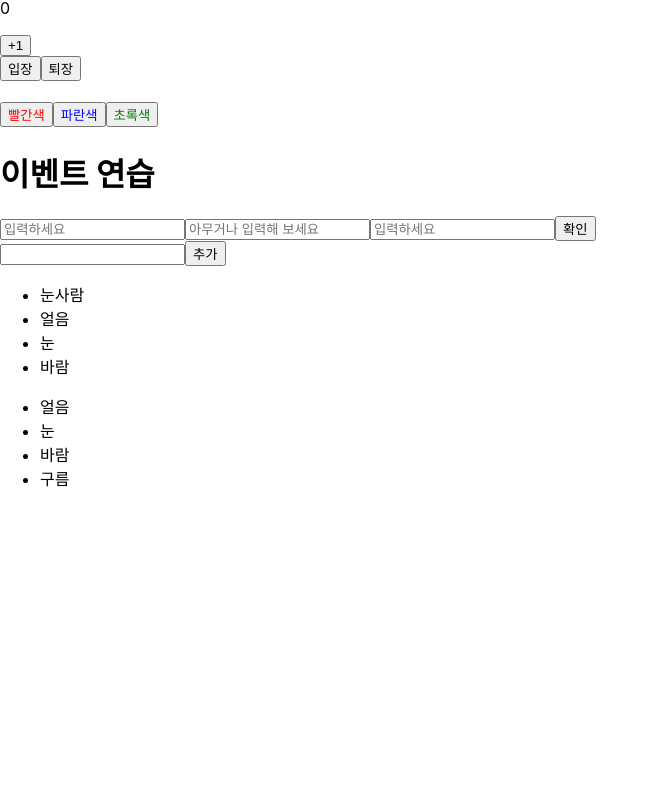
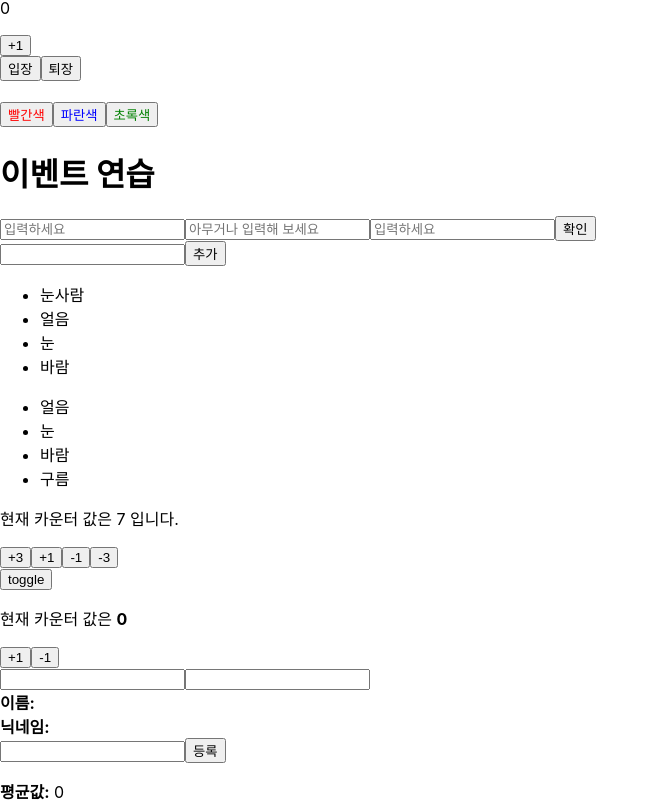
Before and after one commit to younge12/react_project, a React (Create React App) app in the folder react-app/: page / in a window 1280 px wide. Shown: the part 671-1474 px from the top of the page, without its empty margins (0-659 px from the left). Before the commit the page ends 1177 px from the top, so only its background shows below. Built offline with nearby package versions, Linux system fonts and the light colour scheme.

Commit message:
컴포넌트

```diff
--- a/react-app/src/App.js
+++ b/react-app/src/App.js
@@ -6,6 +6,11 @@ import Counter from "./components/Counter";
 import Say from "./components/Say";
 import EventPractice from "./components/EventPractice";
 import IterationSample from "./components/IterationSample";
+import Counter02 from "./components/Counter02";
+import Counter03 from "./components/Counter03";
+import Parents from "./components/Parents";
+import Info02 from "./components/Info02";
+import Average from "./components/Average";
 
 function App() {
   const name1 = "리액트";
@@ -31,6 +36,11 @@ function App() {
       <Say />
       <EventPractice />
       <IterationSample />
+      <Counter02 />
+      <Parents />
+      <Counter03 />
+      <Info02 />
+      <Average />
     </>
   );
 }
--- /dev/null
+++ b/react-app/src/components/Average.jsx
@@ -0,0 +1,46 @@
+import { useState, useMemo, useCallback } from "react";
+
+const getAverage = (numbers) => {
+  console.log("평균값 계싼 중...");
+  if (numbers.length === 0) return 0;
+  const sum = numbers.reduce((a, b) => a + b);
+  return sum / numbers.length;
+};
+
+const Average = () => {
+  const [list, setList] = useState([]);
+  const [number, setNumber] = useState("");
+
+  const onChange = useCallback((e) => {
+    setNumber(e.target.value);
+  }, []);
+
+  const onInsert = useCallback(
+    (e) => {
+      const nextList = list.concat(parseInt(number));
+      setList(nextList);
+      setNumber("");
+    },
+    [list, number]
+  );
+
+  const avg = useMemo(() => getAverage(list), [list]);
+
+  return (
+    <div>
+      <input type="number" value={number} onChange={onChange} />
+      <button onClick={onInsert}>등록</button>
+      <ul>
+        {list.map((value, index) => (
+          <li key={index}>{value}</li>
+        ))}
+      </ul>
+      <div>
+        {/* <b>평균값:</b> {getAverage(list)} */}
+        <b>평균값:</b> {avg}
+      </div>
+    </div>
+  );
+};
+
+export default Average;
--- /dev/null
+++ b/react-app/src/components/Counter02.jsx
@@ -0,0 +1,27 @@
+import { useState } from "react";
+
+const Counter02 = () => {
+  const [number, setNumber] = useState(7);
+  const handleClick = (n) => {
+    setNumber(number + n);
+  };
+  return (
+    <>
+      <p>현재 카운터 값은 {number} 입니다.</p>
+      <button id="plus" onClick={() => handleClick(3)}>
+        +3
+      </button>
+      <button id="plus" onClick={() => handleClick(1)}>
+        +1
+      </button>
+      <button id="min" onClick={() => handleClick(-1)}>
+        -1
+      </button>
+      <button id="min" onClick={() => handleClick(-3)}>
+        -3
+      </button>
+    </>
+  );
+};
+
+export default Counter02;
--- /dev/null
+++ b/react-app/src/components/Counter03.jsx
@@ -0,0 +1,27 @@
+import { useReducer } from "react";
+
+function reducer(state, action) {
+  switch (action.type) {
+    case "INCREMENT":
+      return { value: state.value + 1 };
+    case "DECREMENT":
+      return { value: state.value - 1 };
+    default:
+      return state;
+  }
+}
+
+const Counter03 = () => {
+  const [state, dispatch] = useReducer(reducer, { value: 0 });
+  return (
+    <div>
+      <p>
+        현재 카운터 값은 <b>{state.value}</b>
+      </p>
+      <button onClick={() => dispatch({ type: "INCREMENT" })}>+1</button>
+      <button onClick={() => dispatch({ type: "DECREMENT" })}>-1</button>
+    </div>
+  );
+};
+
+export default Counter03;
--- /dev/null
+++ b/react-app/src/components/Info.jsx
@@ -0,0 +1,37 @@
+import { useState, useEffect } from "react";
+
+const Info = () => {
+  const [name, setName] = useState("");
+  const [nick, setNick] = useState("");
+
+  //   useEffect(() => {
+  //     console.log("랜더링 바뀔때마다 실행");
+  //   });
+  useEffect(() => {
+    console.log("name 랜더링 바뀔때마다 실행");
+
+    return () => {
+      console.log("값이 바뀌기 전에 실행");
+    };
+  }, [name]);
+  return (
+    <>
+      <div>
+        <input
+          type="text"
+          name="name"
+          onChange={(e) => setName(e.target.value)}
+        />
+        <input
+          type="text"
+          name="nick"
+          onChange={(e) => setNick(e.target.value)}
+        />
+        <h1>이름 : {name}</h1>
+        <h1>닉네임 : {nick}</h1>
+      </div>
+    </>
+  );
+};
+
+export default Info;
--- /dev/null
+++ b/react-app/src/components/Info02.jsx
@@ -0,0 +1,41 @@
+import { useReducer } from "react";
+
+function reducer(state, action) {
+  return {
+    ...state,
+    [action.name]: action.value,
+  };
+}
+
+const Info02 = () => {
+  const [state, dispatch] = useReducer(reducer, {
+    name: "",
+    nickname: "",
+  });
+
+  const { name, nickname } = state;
+
+  const onChange = (e) => dispatch(e.target);
+
+  return (
+    <div>
+      <div>
+        <input type="text" name="name" value={name} onChange={onChange} />
+        <input
+          type="text"
+          name="nickname"
+          value={nickname}
+          onChange={onChange}
+        />
+      </div>
+      <div>
+        <b>이름:</b> {name}
+      </div>
+      <div>
+        <b>닉네임:</b> {nickname}
+      </div>
+    </div>
+  );
+};
+
+export default Info02;
--- /dev/null
+++ b/react-app/src/components/Parents.jsx
@@ -0,0 +1,22 @@
+import { useState } from "react";
+import Info from "./Info";
+
+const Parents = () => {
+  const [show, setShow] = useState(false);
+  return (
+    <>
+      <div>
+        <button
+          onClick={() => {
+            setShow(!show);
+          }}
+        >
+          toggle
+        </button>
+        {show === true && <Info />}
+      </div>
+    </>
+  );
+};
+
+export default Parents;
```
Also changed, not shown: 1 other file (tests, documents, lock files or other folders).
